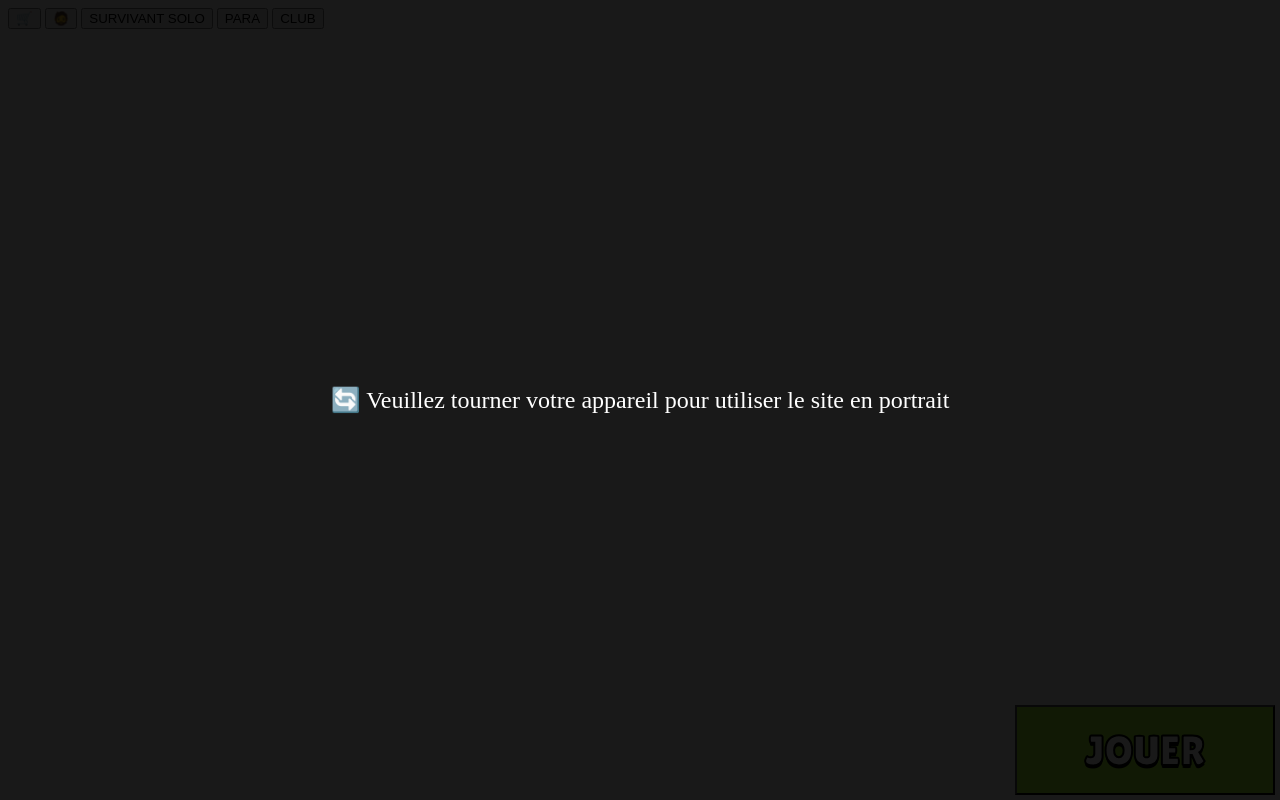
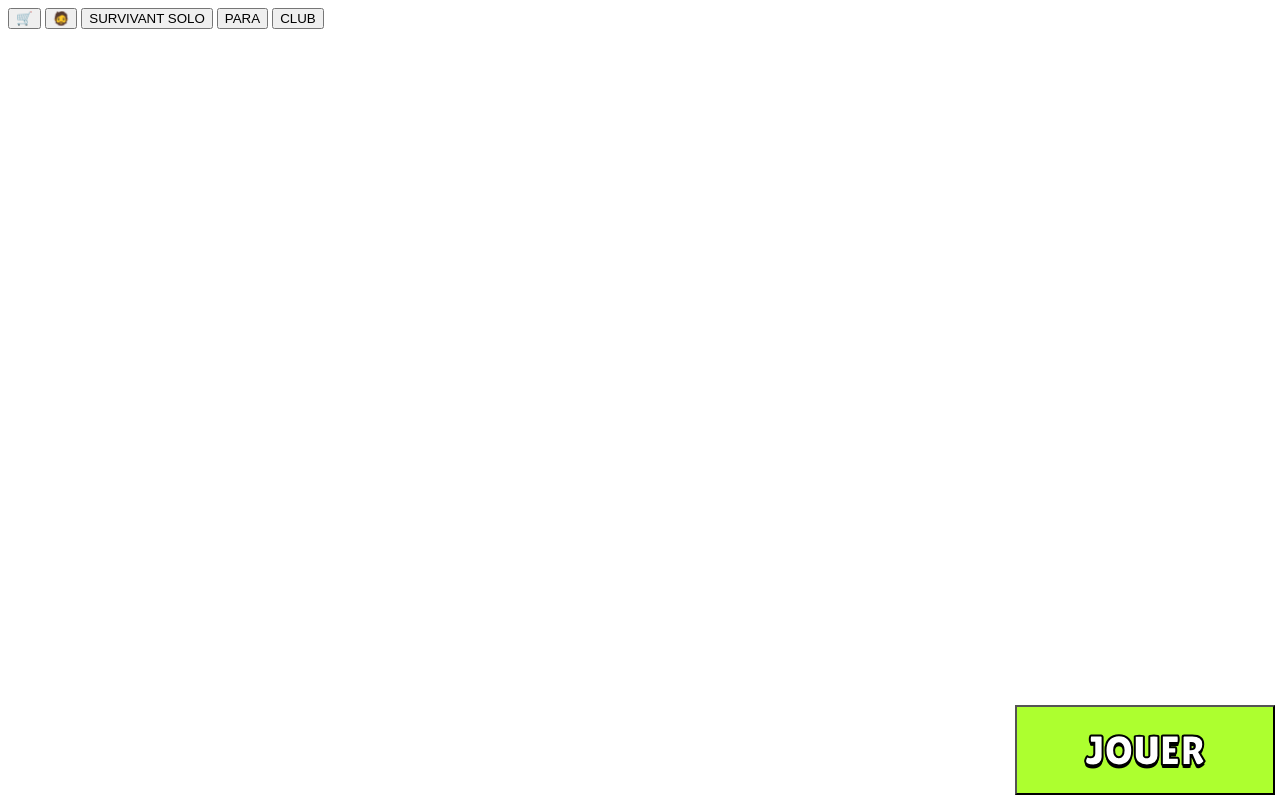
Before and after one commit to Usagi84/BrawlStars.github.io, a plain HTML site: page index.html in a window 1280 px wide. Drawn offline with Linux system fonts and the light colour scheme.

Commit message:
Update index.html

```diff
--- a/index.html
+++ b/index.html
@@ -31,10 +31,6 @@ text-shadow:
 0 3px 0 #000;
 }
 
-.hidden {
-  display: none !important;
-}
-
 </style>
 <body>
   <button onclick="window.location.href='game.html'" class="btn-jouer">JOUER</button>
@@ -44,48 +40,5 @@ text-shadow:
   <button onclick="window.location.href='parametre.html'" class="btn-parametre">PARA</button>
   <button onclick="window.location.href='club.html'" class="btn-club">CLUB</button>
 </body>
-<script>
-function checkOrientation() {
-  const warningId = 'orientationWarning';
-  let warning = document.getElementById(warningId);
-
-  if (window.innerHeight < window.innerWidth) {
-    // Paysage → créer le message si pas déjà présent
-    if (!warning) {
-      warning = document.createElement('div');
-      warning.id = warningId;
-      warning.style.position = 'fixed';
-      warning.style.top = '0';
-      warning.style.left = '0';
-      warning.style.width = '100vw';
-      warning.style.height = '100vh';
-      warning.style.background = 'rgba(0,0,0,0.9)';
-      warning.style.color = 'white';
-      warning.style.display = 'flex';
-      warning.style.justifyContent = 'center';
-      warning.style.alignItems = 'center';
-      warning.style.fontSize = '24px';
-      warning.style.textAlign = 'center';
-      warning.style.zIndex = '9999';
-      warning.textContent = "🔄 Veuillez tourner votre appareil pour utiliser le site en portrait";
-      document.body.appendChild(warning);
-    }
-    // Masquer le contenu réel
-    document.querySelector('.contenu')?.classList.add('hidden');
-    document.querySelector('.footer')?.classList.add('hidden');
-  } else {
-    // Portrait → retirer le message
-    warning?.remove();
-    document.querySelector('.contenu')?.classList.remove('hidden');
-    document.querySelector('.footer')?.classList.remove('hidden');
-  }
-}
-
-// Vérifie au chargement
-window.addEventListener('load', checkOrientation);
-
-// Vérifie à chaque rotation ou redimensionnement
-window.addEventListener('resize', checkOrientation);
-</script>
 
 </html>
```
